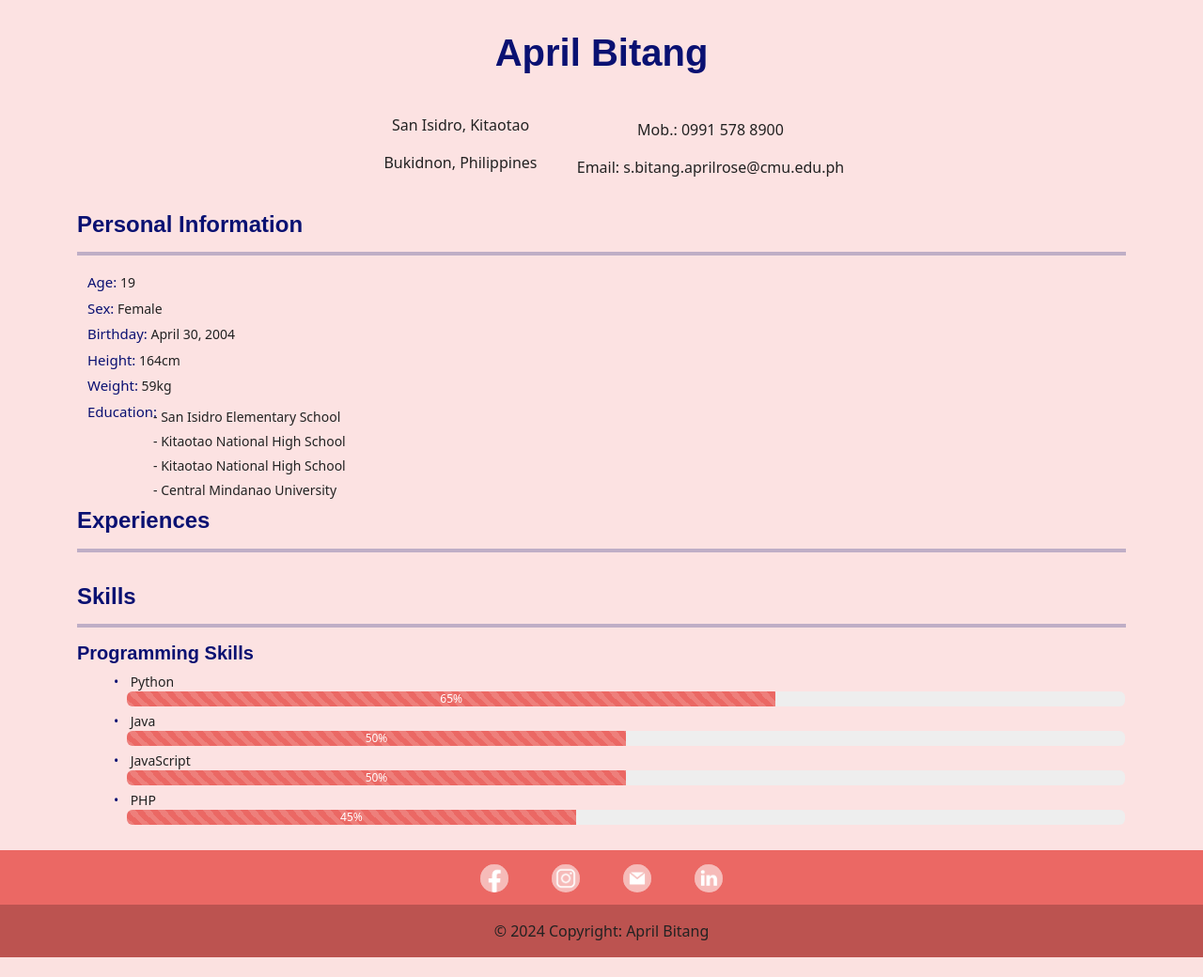
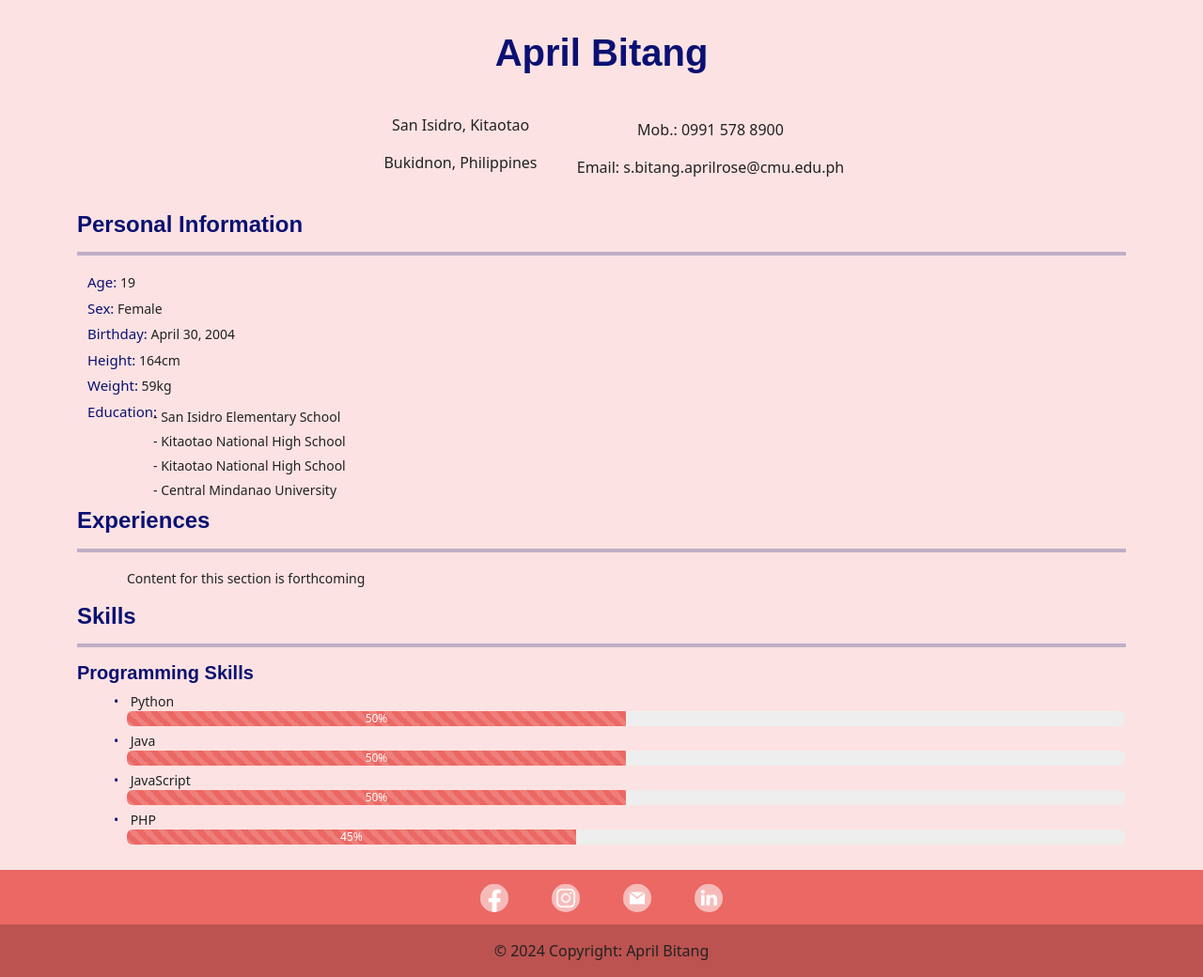
Before and after one commit to MsEphryll/SimpleWebSite, a PHP site: page /webmaster.php in a window 1280 px wide. Shown: the part 59-1099 px from the top of the page at 94% size. Before the commit the page ends 1078 px from the top, so only its background shows below. Run offline with PHP 8.4, Linux system fonts and the light colour scheme; some web fonts are replaced.

Commit message:
Update webmaster.php
updated the contents of my webmaster

```diff
--- a/webmaster.php
+++ b/webmaster.php
@@ -115,7 +115,7 @@
 <hr>
 <div>
   <ul>
-      <li></li>
+    <li>Content for this section is forthcoming</li>
   </ul>
 </div>
 
@@ -131,7 +131,7 @@
     <li>
       Python
       <div class="progress">
-          <div class="progress-bar progress-bar-striped" role="progressbar" aria-valuenow="65" aria-valuemin="0" aria-valuemax="100" style="width: 65%; ">65%</div>
+        <div class="progress-bar progress-bar-striped" role="progressbar" aria-valuenow="65" aria-valuemin="0" aria-valuemax="100" style="width: 50%; ">50%</div>
       </div>
     </li>
     <li>
@@ -153,4 +153,5 @@
 </div>
 </div>';
 ?>
+
 <?php include 'templates/footer.php' ?>
```
Lines whose indentation alone changed are shown as unchanged.
